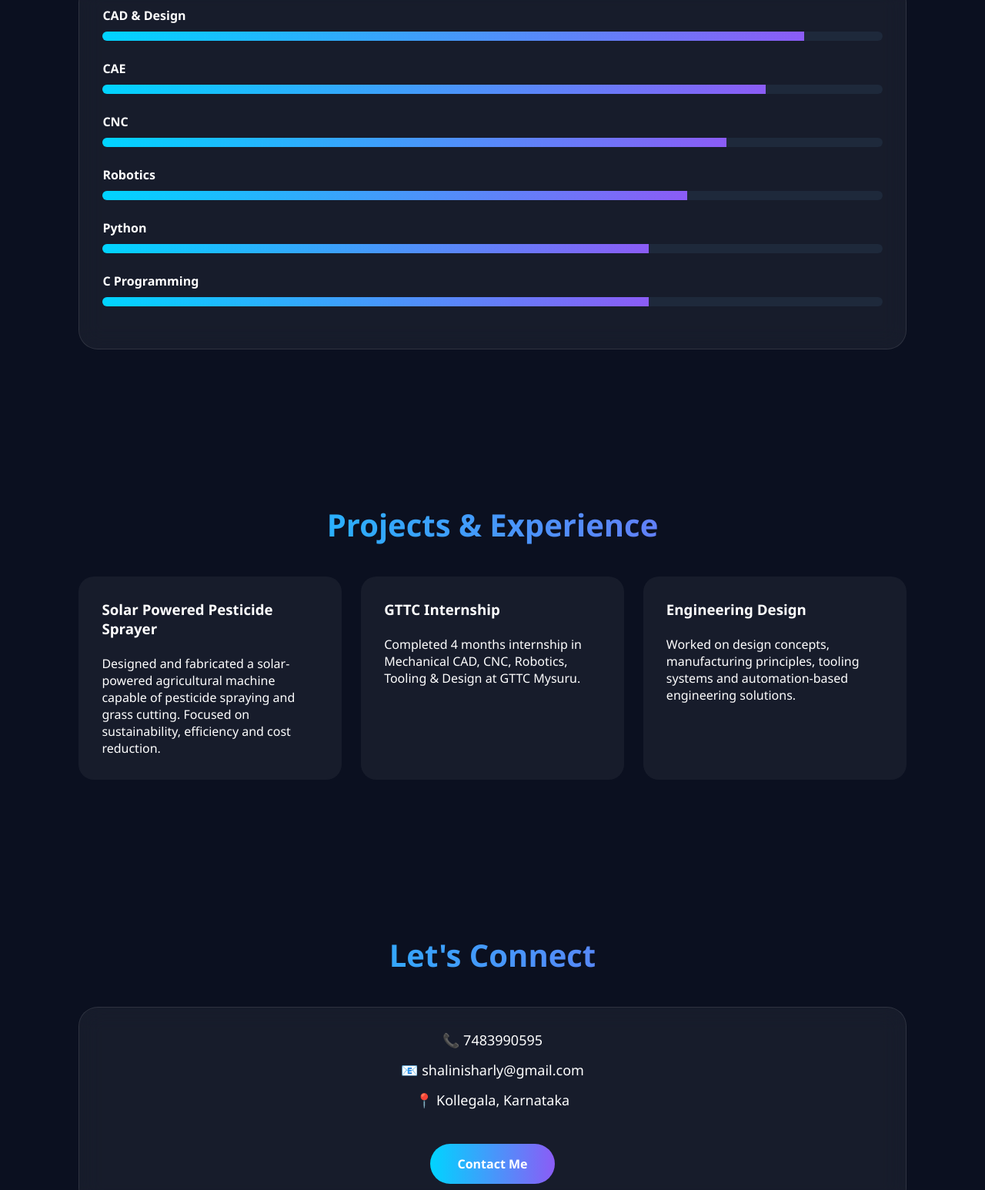
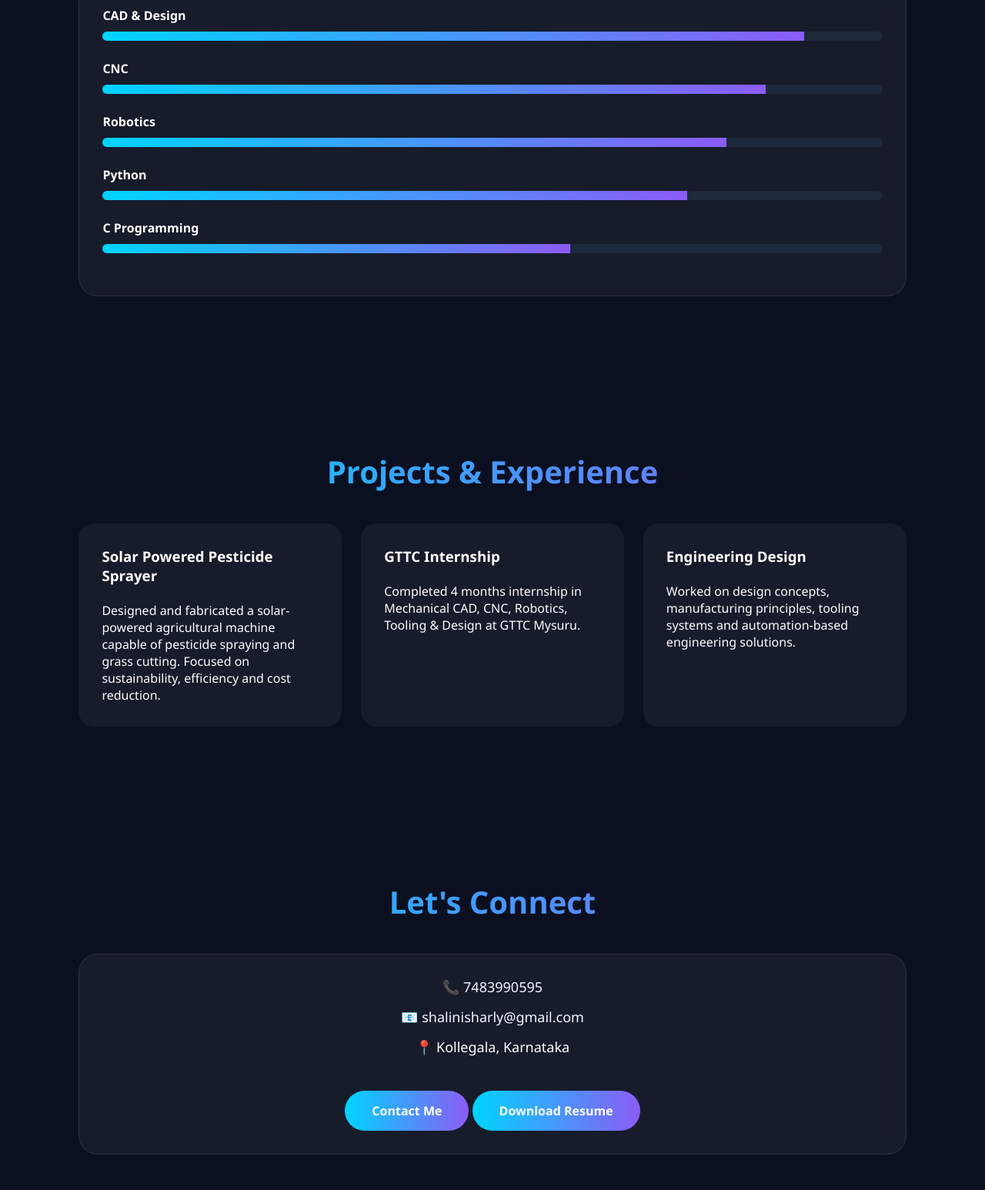
Before and after one commit to portfoliosites/shalinim, a plain HTML site: page index.html in a window 1280 px wide. Shown: the part 2305-3851 px from the top of the page at 77% size. Drawn offline with Linux system fonts and the light colour scheme.

Commit message:
Add files via upload
few changes

```diff
--- a/index.html
+++ b/index.html
@@ -385,37 +385,30 @@
             </div>
 
             <div class="skill">
-                <h4>CAE</h4>
+                <h4>CNC</h4>
                 <div class="bar">
                     <div class="fill" style="width:85%"></div>
                 </div>
             </div>
 
             <div class="skill">
-                <h4>CNC</h4>
+                <h4>Robotics</h4>
                 <div class="bar">
                     <div class="fill" style="width:80%"></div>
                 </div>
             </div>
 
             <div class="skill">
-                <h4>Robotics</h4>
+                <h4>Python</h4>
                 <div class="bar">
                     <div class="fill" style="width:75%"></div>
                 </div>
             </div>
 
             <div class="skill">
-                <h4>Python</h4>
-                <div class="bar">
-                    <div class="fill" style="width:70%"></div>
-                </div>
-            </div>
-
-            <div class="skill">
                 <h4>C Programming</h4>
                 <div class="bar">
-                    <div class="fill" style="width:70%"></div>
+                    <div class="fill" style="width:60%"></div>
                 </div>
             </div>
 
@@ -466,14 +459,14 @@
 
         <div class="glass">
 
-            <p>📞 7483990595</p>
-            <p>📧 shalinisharly@gmail.com</p>
+            <p>📞 <a style="color:aliceblue;text-decoration: none;" href="tel:+917483990595">7483990595</a></p>
+            <p>📧 <a style="color:aliceblue;text-decoration: none;" href="mailto:shalinisharly@gmail.com">shalinisharly@gmail.com</a></p>
             <p>📍 Kollegala, Karnataka</p>
 
             <a href="mailto:shalinisharly@gmail.com" class="btn">
                 Contact Me
             </a>
-
+            <a href="./Shalini_M_Engineer.pdf" download="Shalini_M_Engineer.pdf" class="btn">Download Resume</a>
 
         </div>
 
```
